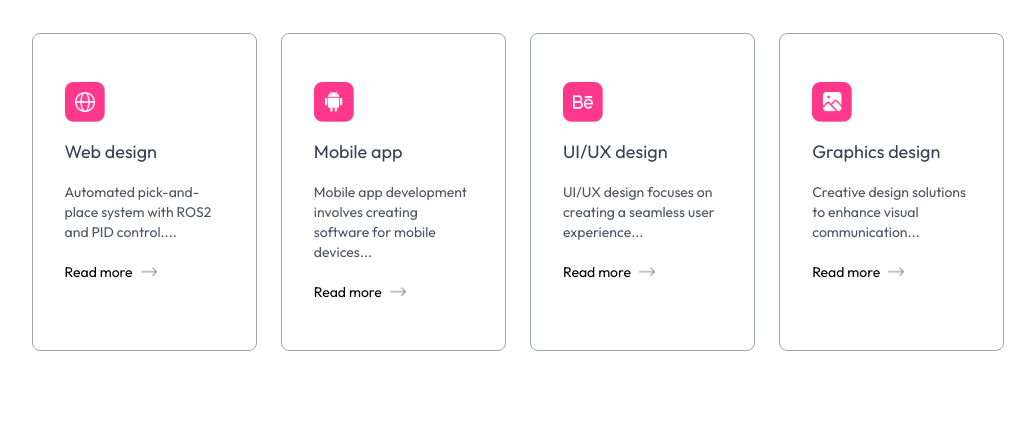
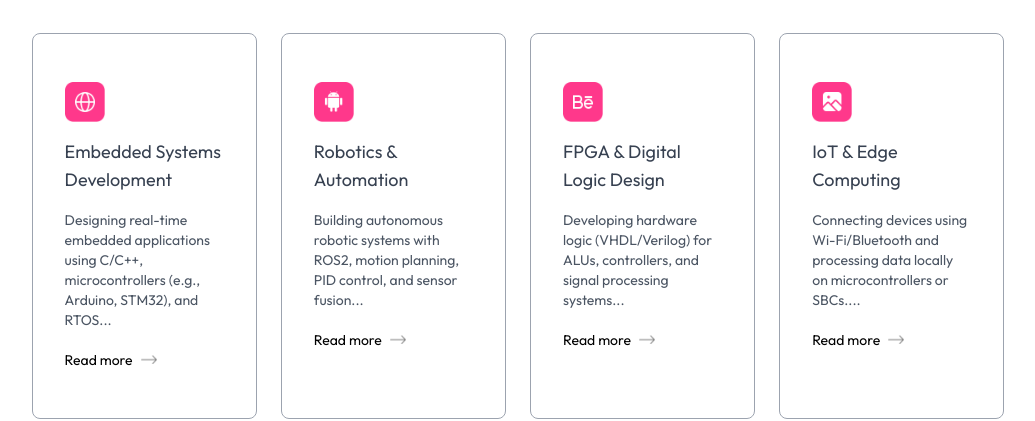
Before and after one commit to Matthew-Garcia/Matthew-Garcia-Portfolio2, a Next.js app: page / in a window 1280 px wide. Shown: the part 2020-2441 px from the top of the page, without its empty margins (122-1157 px from the left). Built offline with nearby package versions, Linux system fonts and the light colour scheme; a web font is replaced by a local one.

Commit message:
Update assets.js

```diff
--- a/assets/assets.js
+++ b/assets/assets.js
@@ -101,10 +101,10 @@ export const workData = [
 ]
 
 export const serviceData = [
-    { icon: assets.web_icon, title: 'Web design', description: 'Automated pick-and-place system with ROS2 and PID control....', link: 'https://github.com/Matthew-Garcia/SCARA-Robot' },
-    { icon: assets.mobile_icon, title: 'Mobile app', description: 'Mobile app development involves creating software for mobile devices...', link: '' },
-    { icon: assets.ui_icon, title: 'UI/UX design', description: 'UI/UX design focuses on creating a seamless user experience...', link: '' },
-    { icon: assets.graphics_icon, title: 'Graphics design', description: 'Creative design solutions to enhance visual communication...', link: '' },
+    { icon: assets.web_icon, title: 'Embedded Systems Development', description: 'Designing real-time embedded applications using C/C++, microcontrollers (e.g., Arduino, STM32), and RTOS...', link: 'https://github.com/Matthew-Garcia/SCARA-Robot' },
+    { icon: assets.mobile_icon, title: 'Robotics & Automation', description: 'Building autonomous robotic systems with ROS2, motion planning, PID control, and sensor fusion...', link: '' },
+    { icon: assets.ui_icon, title: 'FPGA & Digital Logic Design', description: 'Developing hardware logic (VHDL/Verilog) for ALUs, controllers, and signal processing systems...', link: '' },
+    { icon: assets.graphics_icon, title: 'IoT & Edge Computing', description: 'Connecting devices using Wi-Fi/Bluetooth and processing data locally on microcontrollers or SBCs....', link: '' },
 ]
 
 export const infoList = [
```
